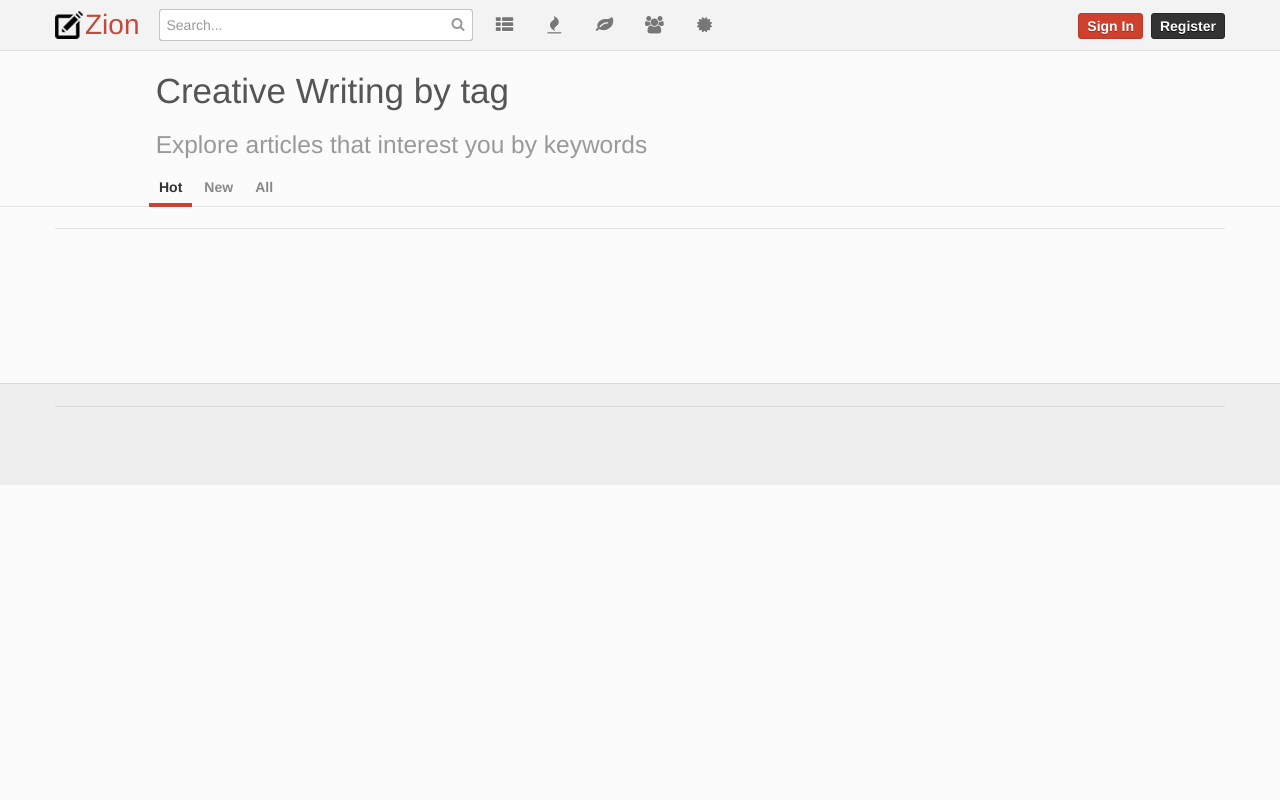
After one commit to fincai/Zion, a Django app: template zion/templates/hot_keywords.html in a window 1280 px wide. The commit adds this page. Run offline with Django 3.2, Linux system fonts and the light colour scheme; the template is opened without the code that fills it, so the values that code supplies are empty; parts of the project's set-up code (start-up, migrations or seed data) failed here and were passed over; some libraries are stand-ins or nearby versions.

Commit message:
Implement page for tag displaying

```diff
--- a/zion/tags/models.py
+++ b/zion/tags/models.py
@@ -5,7 +5,7 @@ class Tag(models.Model):
     keyword = models.CharField(max_length=255)
     articles = models.ManyToManyField(Article)
     article_count = models.PositiveIntegerField(default=0)
-    proposed_date = models.DateTimeField()
+    proposed_date = models.DateTimeField(null=True)
 
     class Meta:
         db_table = 'tag'
--- a/zion/templates/article_list.html
+++ b/zion/templates/article_list.html
@@ -58,7 +58,7 @@
             <li class="thread-replies tooltip-top" title="Replies">
               {{ article.comments }}
             </li>
-            <li class="thread-last-reply tooltip-top" title="Last post {{ article.post_date }}">
+            <li class="thread-last-reply tooltip-top" title="Last post on {{ article.post_date }}">
               <a href="/thread/please-remove-image-pop-up-325/last/">{{ article.post_date }}</a>
             </li>
             <li class="thread-author tooltip-top" title="Last comment by {{ article.last_commentator.username }}">
--- a/zion/templates/base.html
+++ b/zion/templates/base.html
@@ -59,7 +59,7 @@
                   </div>
                   <div class="control">
                     <label class="checkbox">
-                      <input name="search_thread_titles" type="checkbox"> Search only in threads titles
+                      <input name="search_thread_titles" type="checkbox"> Search only in titles
                     </label>
                   </div>
                 </div>
--- /dev/null
+++ b/zion/templates/hot_keywords.html
@@ -0,0 +1,131 @@
+{% extends 'nav.html' %}
+{% block page_header %}
+<div class="user-profile user-profile-top">
+  <div class="page-header header-primary user-profile-header">
+    <div class="container">
+      <div class="header-row">
+
+
+
+
+
+        <div class="header-side">
+          <h1>Creative Writing by tag
+          </h1>
+          <h1>
+          <small class="post-score post-score-upvotes">
+          Explore articles that interest you by keywords
+          </small>
+          </h1>
+          <ul class="nav nav-tabs header-tabs">
+
+            <li class="active">
+              <a href="/user/{{ profile_user.id }}/">Hot</a>
+            </li>
+
+            <li>
+              <a href="/user/{{ profile_user.id }}/follows/">New</a>
+            </li>
+
+            <li>
+              <a href="/user/{{ profile_user.id }}/followers/">All</a>
+            </li>
+
+
+
+          </ul>
+        </div>
+      </div>
+    </div>
+  </div>
+
+{% endblock %}
+
+
+
+{% block content %}
+<div class="stat-header">
+  <div class="help-text">
+  </div>
+  <div id="user-graph"></div>
+  <h2></h2>
+</div>
+
+
+<div class="">
+
+  <div style="float:left;">
+    <br>
+    {% for tag in taglist1 %}
+     <a class="label label-important" href="/tag/">{{ tag.keyword }}</a><span style="font-weight:bold">&nbsp({{ tag.article_count }})</span><br>
+    {% endfor %}
+    </div>
+
+    <div style="float: left; margin-left: 80px;">
+    <br>
+    {% for tag in taglist2 %}
+     <a class="label label-success" href="/tag/">{{ tag.keyword }}</a><span style="font-weight:bold">&nbsp({{ tag.article_count }})</span><br>
+    {% endfor %}
+    </div>
+
+    <div style="float: left; margin-left: 80px">
+    <br>
+    {% for tag in taglist3 %}
+     <a class="label label-info" href="/tag/">{{ tag.keyword }}</a><span style="font-weight:bold">&nbsp({{ tag.article_count }})</span><br>
+    {% endfor %}
+    </div>
+
+    <div style="float: left; margin-left: 80px">
+    <br>
+    {% for tag in taglist4 %}
+     <a class="label" href="/tag/">{{ tag.keyword }}</a><span style="font-weight:bold">&nbsp({{ tag.article_count }})</span><br>
+    {% endfor %}
+    </div>
+
+    <div style="float: left; margin-left: 80px">
+    <br>
+    {% for tag in taglist5 %}
+     <a class="pagination label" href="/tag/">{{ tag.keyword }}</a><span style="font-weight:bold">&nbsp({{ tag.article_count }})</span><br>
+    {% endfor %}
+    </div>
+
+
+</div>
+
+{% endblock %}
+
+{% block forumcss %}
+
+    <script src="/static/cranefly/js/d3.min.js"></script>
+    <script type="text/javascript">
+      var data = [0,0,0,0,0,0,0,0,0,0,0,0,0,0,0,0,0,0,0,0,0,0,0,0,0,0,0,0,0,0,0,0,0,0,0,0,0,0,0,0,0,0,0,0,0,0,0,0,0,0,0,0,0,0,0,0,0,0,0,0,0,0,0,0,0,0,0,0,0,0,0,0,0,0,0,0,0,0,0,0,0,0,0,0,0,0,0,0,0,0,0,0,0,0,0,0,0,0,0,0];
+
+      var max = 0;
+
+
+      var barWidth = 8;
+      var width = (barWidth + 2) * data.length;
+      var height = 40;
+
+      // add the canvas to the DOM
+      var barDemo = d3.select("#user-graph")
+        .append("svg")
+        .attr("width", "100%")
+        .attr("height", 40)
+        .attr("preserveAspectRatio", 'none')
+        .attr("viewBox", "0 0 " + width + " " + height);
+
+      barDemo.selectAll("rect")
+        .data(data)
+        .enter()
+        .append("rect")
+        .attr("shape-rendering", 'crispEdges')
+        .attr("x", function(datum, index) { return (2 + barWidth) * index; })
+        .attr("y", function(datum) { return height - ((datum / max) * height) - 2; })
+        .attr("height", function(datum) { return ((datum / max) * (height)) + 2; })
+        .attr("width", barWidth)
+        .attr("fill", "#DDD");
+
+    </script>
+
+{% endblock %}
--- a/zion/templates/index.html
+++ b/zion/templates/index.html
@@ -109,7 +109,7 @@
             <h3 class="forum-title"><a href="/forum/{{ forum.id }}/">{{ forum.name }}</a></h3>
             <div class="forum-details">
               <div class="thread-name">
-                <a href="/thread/how-to-misago-on-localhost-in-5-minutes-updated-19/new/" class="tooltip-top" title="">How to: Misago on localhost...</a>
+                <a href="/thread/how-to-misago-on-localhost-in-5-minutes-updated-19/new/" class="tooltip-top" title="">{{ forum.description }}</a>
               </div>
               <div class="muted"><a href="/users/{{ forum.last_author.id }}/" class="last-poster">{{ forum.last_author.username }}</a> - {{ forum.last_postdate }}</div>
             </div>
@@ -169,7 +169,7 @@
             <h3 class="forum-title"><a href="/forum/{{ forum.id }}/">{{ forum.name }}</a></h3>
             <div class="forum-details">
               <div class="thread-name">
-                <a href="/thread/how-to-misago-on-localhost-in-5-minutes-updated-19/new/" class="tooltip-top" title="">How to: Misago on localhost...</a>
+                <a href="/thread/how-to-misago-on-localhost-in-5-minutes-updated-19/new/" class="tooltip-top" title="">{{ forum.description }}</a>
               </div>
               <div class="muted"><a href="/users/{{ forum.last_author.id }}/" class="last-poster">{{ forum.last_author.username }}</a> - {{ forum.last_postdate }}</div>
             </div>
--- a/zion/urls.py
+++ b/zion/urls.py
@@ -16,7 +16,12 @@ urlpatterns = patterns('zion',
     url(r'^popular/$', 'popular.views.popular_list'),
     url(r'^popular/page/(?P<page>\d+)/$', 'popular.views.popular_list'),
 
-    url(r'^tag/$', 'tags.views.show_articles'),
+    url(r'^tag/$', 'tags.views.show_hot_keywords'),
+    url(r'^tag/new/$', 'tags.views.show_new_keywords'),
+    url(r'^tag/all/$', 'tags.views.show_all_keywords'),
+
+
+    #url(r'^tag/(?P<keyword>[a-z]+)/$', 'tags.views.show_tagged_articles'),
 
 
     url(r'^forum/(?P<forum_id>[1-9])/$', 'forums.views.show_list'),
```
Also changed, not shown: zion/tags/views.py (+30 -3 lines), zion/templates/popular_articles.html (+18 -6 lines), zion/static/avatars/4_tmp_ovC52G69.jpg (added), zion/tags/migrations/0003_tag_proposed_date.py (added), 1 other file.
